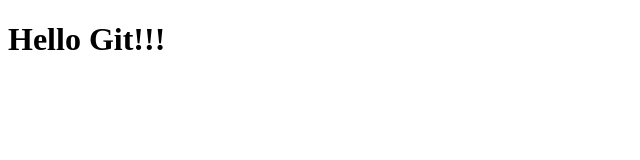
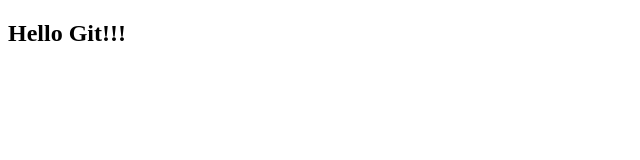
Before and after one commit to kulbokasr/fake-project, a plain HTML site: page index.html in a window 1280 px wide. Shown: the whole page, without its empty margins (0-640 px from the left). Drawn offline with Linux system fonts and the light colour scheme.

Commit message:
keiciu h2 ir noriu konflikto

```diff
--- a/index.html
+++ b/index.html
@@ -4,7 +4,7 @@
         <title>Hello git</title>
     </head>
     <body>
-        <h1>Hello Git!!!</h1>
+        <h2>Hello Git!!!</h2>
     </body>
 
 </html>
```
